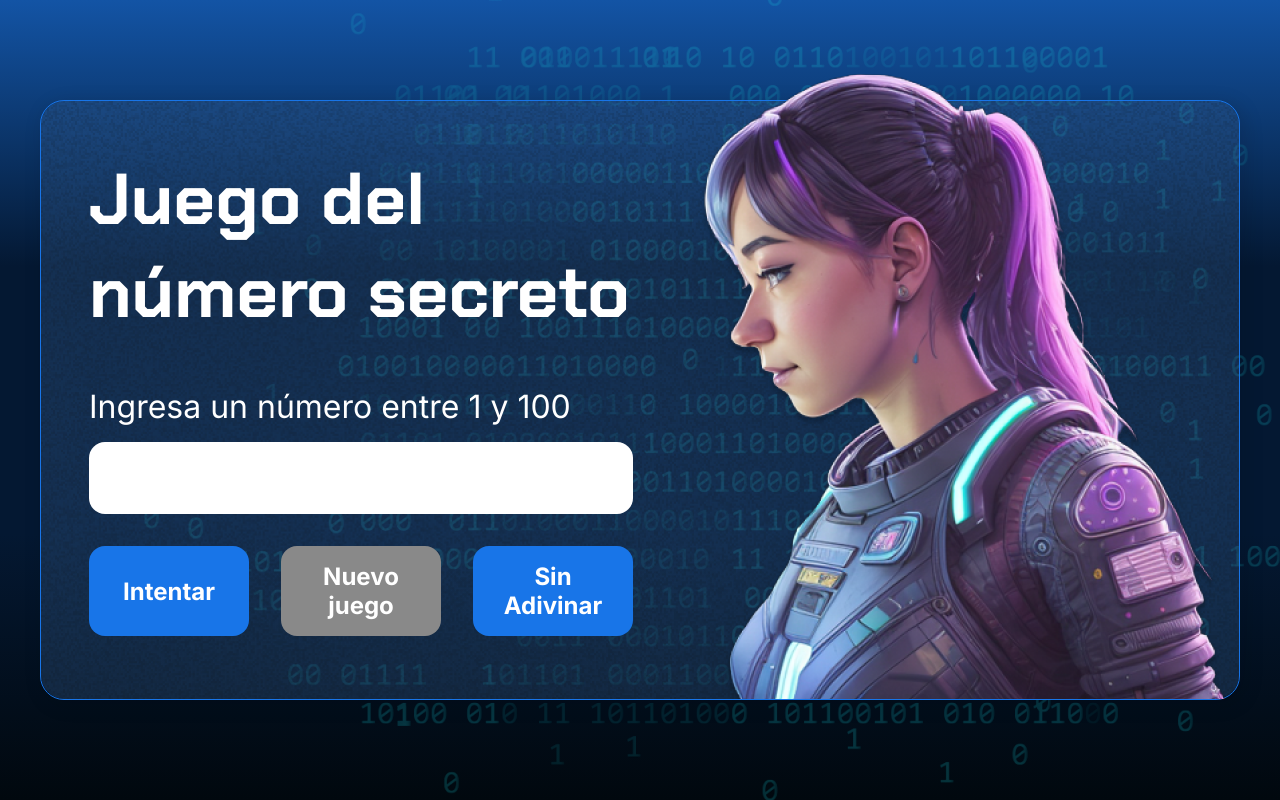
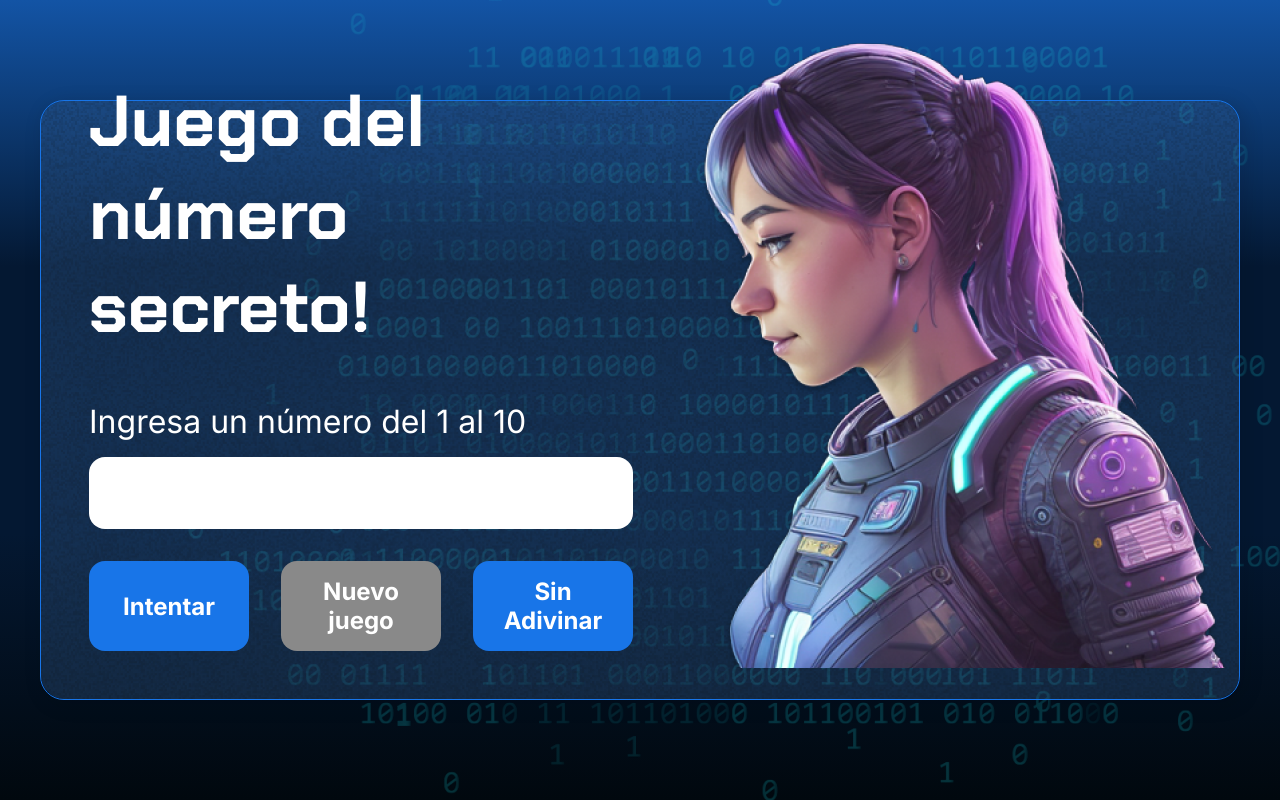
Before and after one commit to jlescanog/Alura_Logic_Basic_JS, a plain HTML site: page 2034-logica-programacion-2/index.html in a window 1280 px wide. Both pictures are taken after a click on the button "Intentar". Drawn offline with Linux system fonts and the light colour scheme.

Commit message:
se agrega funcion para cambiar textos, se crea logica para numero aleatorio y se recibe numero por imput

```diff
--- a/2034-logica-programacion-2/app.js
+++ b/2034-logica-programacion-2/app.js
@@ -1,9 +1,25 @@
-let titulo = document.querySelector('h1');
-titulo.innerHTML = 'Juego del número secreto'; // Cambia el contenido de h1 por 'Juego del número secreto'
+let numeroSecreto = generarNumeroSecreto();
 
-let parrafo = document.querySelector('p');
-parrafo.innerHTML = 'Ingresa un número entre 1 y 100'; // Cambia el contenido de p por 'Ingresa un número entre 1 y 100'
+// Crea una función asignarTextoElemento que reciba dos parámetros: un elemento y un texto. La función debe asignar el texto recibido al elemento recibido.
+function asignarTextoElemento(elemento, texto) {
+    let elementoHTML = document.querySelector(elemento);
+    elementoHTML.innerHTML = texto;
+    return;
+}
 
-function intentoDeSuario() {
-    alert('Intento click de usuario');
+function verificarIntento() {
+    let numeroDeUsuario = parseInt(document.getElementById('valorUsuario').value);
+    console.log(typeof(numeroDeUsuario));
+    console.log(numeroSecreto);
+    console.log(typeof(numeroSecreto));
+    console.log(numeroDeUsuario);
+    console.log(numeroDeUsuario == numeroSecreto);
+    return;
 }
+
+function generarNumeroSecreto() {
+    return Math.floor(Math.random() * 10) + 1;
+}
+
+asignarTextoElemento('h1', 'Juego del número secreto!'); // Cambia el contenido de h1 por 'Juego del número secreto!'
+asignarTextoElemento('p', 'Ingresa un número del 1 al 10') // Cambia el contenido de p por 'Bienvenido a mi sitio'
--- a/2034-logica-programacion-2/index.html
+++ b/2034-logica-programacion-2/index.html
@@ -21,9 +21,9 @@
                     <h1></h1>
                     <p class="texto__parrafo"></p>
                 </div>
-                <input type="number" min="1" max="10" class="container__input">
+                <input type="number" id="valorUsuario" min="1" max="10" class="container__input">
                 <div class="chute container__botones">
-                    <button onclick="intentoDeSuario();" class="container__boton">Intentar</button>
+                    <button onclick="verificarIntento();" class="container__boton">Intentar</button>
                     <button class="container__boton" id="reiniciar" disabled>Nuevo juego</button>
                     <button class="container__boton">Sin Adivinar</button>
                 </div>
```
